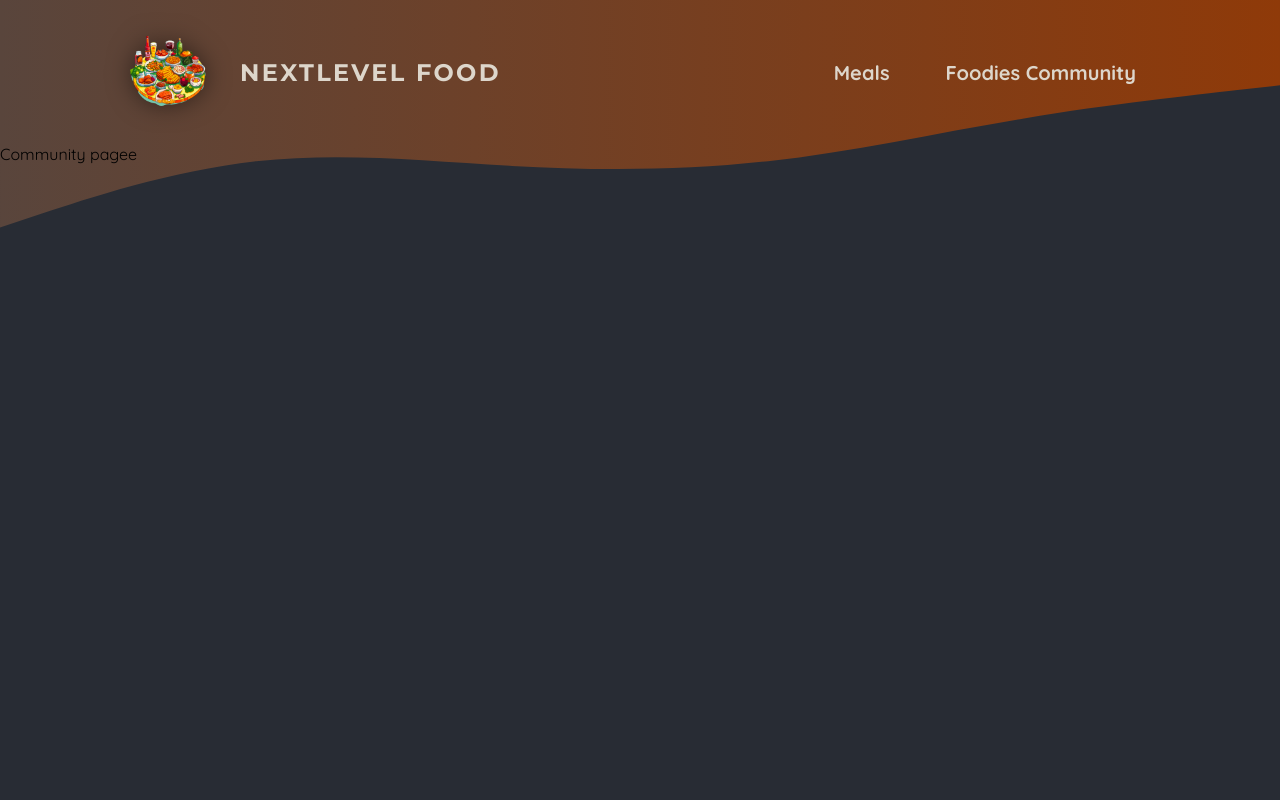
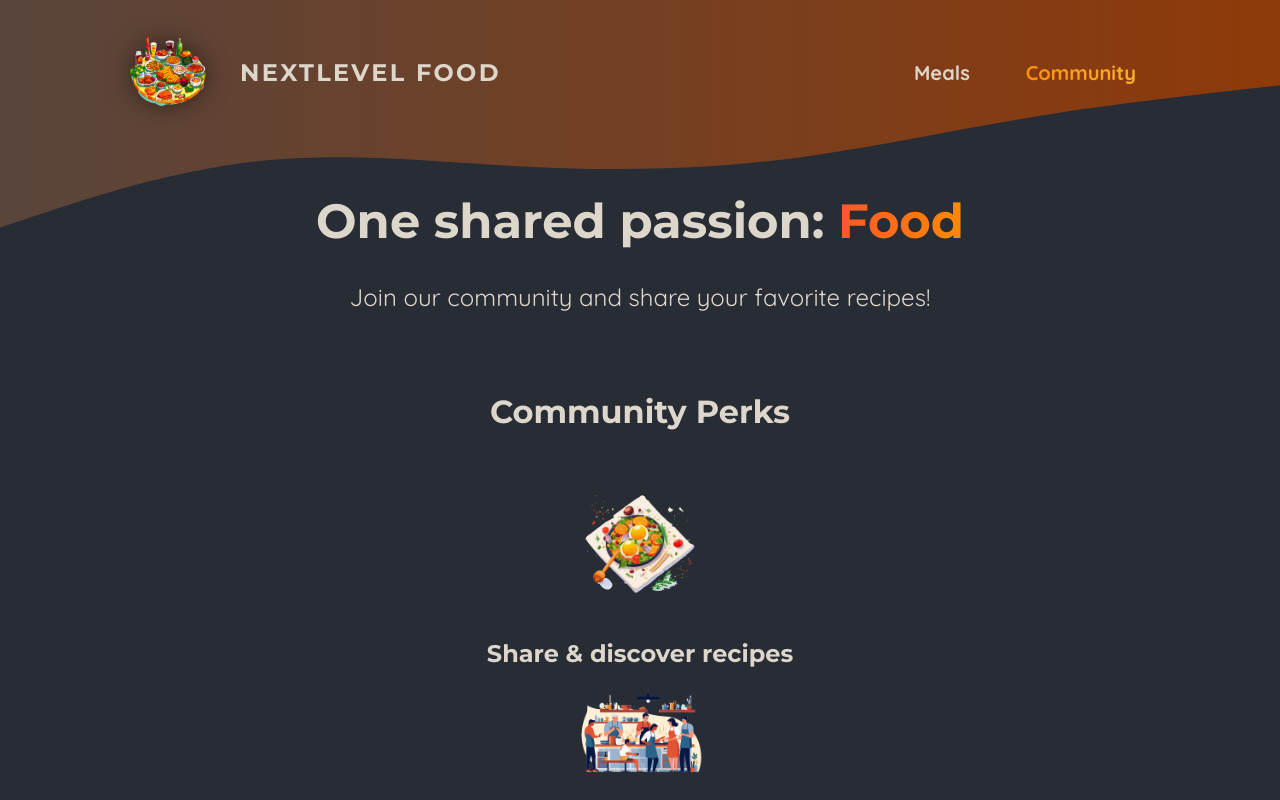
Before and after one commit to drgslx/foodies-app, a Next.js app: page /community in a window 1280 px wide. Shown: the top 800 px of the page. Built offline with nearby package versions, Linux system fonts and the light colour scheme.

Commit message:
managed active classes for nav-links

```diff
--- a/app/community/page.jsx
+++ b/app/community/page.jsx
@@ -1,9 +1,40 @@
-import React from 'react'
+import Image from 'next/image';
 
-function page() {
+import mealIcon from '@/assets/icons/meal.png';
+import communityIcon from '@/assets/icons/community.png';
+import eventsIcon from '@/assets/icons/events.png';
+import classes from './page.module.css';
+
+export default function CommunityPage() {
   return (
-    <div>Community pagee</div>
-  )
+    <>
+      <header className={classes.header}>
+        <h1>
+          One shared passion: <span className={classes.highlight}>Food</span>
+        </h1>
+        <p>Join our community and share your favorite recipes!</p>
+      </header>
+      <main className={classes.main}>
+        <h2>Community Perks</h2>
+
+        <ul className={classes.perks}>
+          <li>
+            <Image src={mealIcon} alt="A delicious meal" />
+            <p>Share & discover recipes</p>
+          </li>
+          <li>
+            <Image src={communityIcon} alt="A crowd of people, cooking" />
+            <p>Find new friends & like-minded people</p>
+          </li>
+          <li>
+            <Image
+              src={eventsIcon}
+              alt="A crowd of people at a cooking event"
+            />
+            <p>Participate in exclusive events</p>
+          </li>
+        </ul>
+      </main>
+    </>
+  );
 }
-
-export default page
--- /dev/null
+++ b/app/community/page.module.css
@@ -0,0 +1,61 @@
+.header {
+    gap: 3rem;
+    margin: 3rem auto 5rem auto;
+    width: 90%;
+    max-width: 75rem;
+    color: #ddd6cb;
+    font-size: 1.5rem;
+    text-align: center;
+  }
+
+  .header h1 {
+    font-family: 'Montserrat', sans-serif;
+  }
+
+  .highlight {
+    background: linear-gradient(90deg, #f9572a, #ff8a05);
+    background-clip: text;
+    -webkit-background-clip: text;
+    -webkit-text-fill-color: transparent;
+  }
+
+  .main {
+    width: 90%;
+    max-width: 40rem;
+    margin: 0 auto;
+    text-align: center;
+  }
+
+  .main h2 {
+    font-family: 'Montserrat', sans-serif;
+    font-size: 2rem;
+    margin-bottom: 3rem;
+    color: #ddd6cb;
+  }
+
+  .perks {
+    list-style: none;
+    margin: 3rem 0;
+    padding: 0;
+  }
+
+  .perks li {
+    display: flex;
+    flex-direction: column;
+    align-items: center;
+    gap: 2rem;
+  }
+
+  .perks img {
+    width: 8rem;
+    height: 8rem;
+    object-fit: contain;
+  }
+
+  .perks p {
+    font-family: 'Montserrat', sans-serif;
+    font-size: 1.5rem;
+    font-weight: bold;
+    margin: 0;
+    color: #ddd6cb;
+  }
--- a/app/components/main-header/main-header.js
+++ b/app/components/main-header/main-header.js
@@ -4,25 +4,25 @@
 import Image from "next/image";
 import Link from "next/link";
 import HeaderBackground from "./header-background";
-
+import NavLink from "./nav-link";
 
 function MainHeader() {
   return (
     <>
-    <HeaderBackground />
+      <HeaderBackground />
       <header className={classes.header}>
         <Link className={classes.logo} href="/">
-          <Image  height={50} width={50} src={logoImg.src} alt="Logo" priority/>
+          <Image height={50} width={50} src={logoImg.src} alt="Logo" priority />
           NextLevel Food
         </Link>
 
         <nav className={classes.nav}>
           <ul>
             <li>
-              <Link href="/meals">Meals</Link>
+              <NavLink href="/meals">Meals</NavLink>
             </li>
             <li>
-              <Link href="/community">Foodies Community</Link>
+              <NavLink href="/community">Community</NavLink>
             </li>
           </ul>
         </nav>
--- a/app/components/main-header/main-header.module.css
+++ b/app/components/main-header/main-header.module.css
@@ -21,29 +21,7 @@
     font-size: 1.25rem;
   }
 
-  .nav a {
-    text-decoration: none;
-    color: #ddd6cb;
-    font-weight: bold;
-    padding: 0.5rem 1rem;
-    border-radius: 0.5rem;
-  }
 
-  .nav a:hover,
-  .nav a:active {
-    background: linear-gradient(90deg, #ff8a05, #f9b331);
-    background-clip: text;
-    -webkit-background-clip: text;
-    -webkit-text-fill-color: transparent;
-    text-shadow: 0 0 18px rgba(248, 190, 42, 0.8);
-  }
-
-  .active {
-    background: linear-gradient(90deg, #ff8a05, #f9b331);
-    background-clip: text;
-    -webkit-background-clip: text;
-    -webkit-text-fill-color: transparent;
-  }
 
   .logo {
     display: flex;
--- /dev/null
+++ b/app/components/main-header/nav-link.js
@@ -0,0 +1,22 @@
+"use client";
+
+import Link from "next/link";
+import { usePathname } from "next/navigation";
+import React from "react";
+import classes from "./nav-link.module.css";
+
+function NavLink({ href, children }) {
+  const path = usePathname();
+  return (
+    <div>
+      <Link
+        href={href}
+        className={path.startsWith(href) ? `${classes.link} ${classes.active}` : classes.link}
+      >
+        {children}
+      </Link>
+    </div>
+  );
+}
+
+export default NavLink;
--- /dev/null
+++ b/app/components/main-header/nav-link.module.css
@@ -0,0 +1,31 @@
+.link:active {
+    background: linear-gradient(90deg, #ff8a05, #f9b331);
+    background-clip: text;
+    -webkit-background-clip: text;
+    -webkit-text-fill-color: transparent;
+    text-shadow: 0 0 18px rgba(248, 190, 42, 0.8);
+  }
+
+  .link {
+    text-decoration: none;
+    color: #ddd6cb;
+    font-weight: bold;
+    padding: 0.5rem 1rem;
+    border-radius: 0.5rem;
+  }
+
+  .link:hover,
+  .link:active {
+    background: linear-gradient(90deg, #ff8a05, #f9b331);
+    background-clip: text;
+    -webkit-background-clip: text;
+    -webkit-text-fill-color: transparent;
+    text-shadow: 0 0 18px rgba(248, 190, 42, 0.8);
+  }
+
+  .active {
+    background: linear-gradient(90deg, #ff8a05, #f9b331);
+    background-clip: text;
+    -webkit-background-clip: text;
+    -webkit-text-fill-color: transparent;
+  }
```
Also changed, not shown: app/components/images/image-slideshow.js (renamed from app/components/main-header/images/image-slideshow.js), app/components/images/image-slideshow.module.css (renamed from app/components/main-header/images/image-slideshow.module.css).
